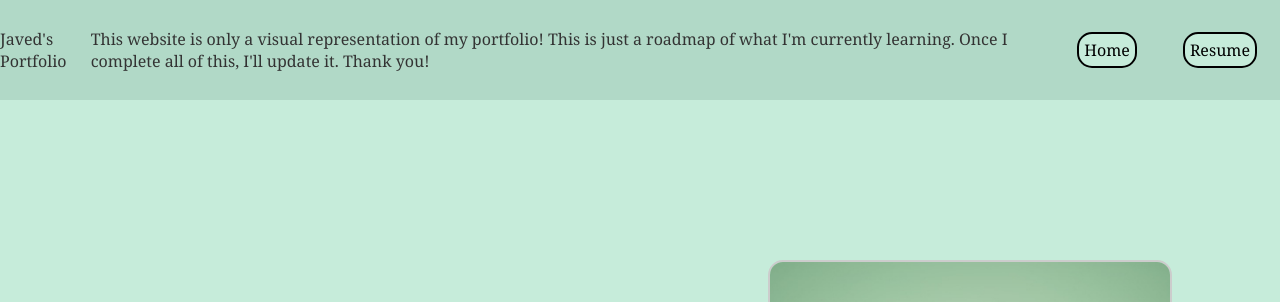
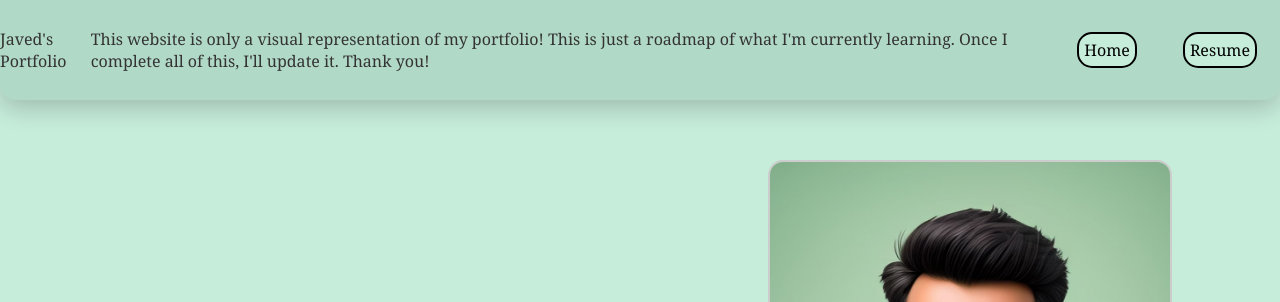
Before and after one commit to shk-javed/shkjavedportfolio, a plain HTML site: page index.html in a window 1280 px wide. Shown: the top 302 px of the page. Drawn offline with nearby package versions, Linux system fonts and the light colour scheme; a script that the page names is missing.

Commit message:
Add files via upload

```diff
--- a/index.html
+++ b/index.html
@@ -18,13 +18,26 @@
             pandding: 0;
             /* <-- Typo here */
         }
-body {
-  font-family: Georgia, serif;
-}
 
-h1, h2, h3, h4, h5, h6, p, a, div, span, li, td, th {
-  font-family: Georgia, serif;
-}
+        body {
+            font-family: Georgia, serif;
+        }
+
+        h1,
+        h2,
+        h3,
+        h4,
+        h5,
+        h6,
+        p,
+        a,
+        div,
+        span,
+        li,
+        td,
+        th {
+            font-family: Georgia, serif;
+        }
 
         body {
             background-color: rgb(198, 236, 218);
@@ -35,11 +48,20 @@ h1, h2, h3, h4, h5, h6, p, a, div, span, li, td, th {
 
 
         nav {
+            position: fixed;
+            top: 0;
+            left: 50%;
+            transform: translateX(-50%);
+            width: 100%;
+            background-color: #b1d9c7;
             display: flex;
             justify-content: space-around;
             align-items: center;
             height: 100px;
-            background-color: #b1d9c7;
+            z-index: 999;
+            box-shadow: 0 8px 24px rgba(0, 0, 0, 0.2);
+            backdrop-filter: blur(8px);
+            border-radius: 0 0 16px 16px;
         }
 
         nav ul {
@@ -765,8 +787,7 @@ h1, h2, h3, h4, h5, h6, p, a, div, span, li, td, th {
 
                 <div class="project-card">
                     <a href="https://your-site.com/aadhaar-masking-tool" target="_blank">
-                        <img src="project1.png" alt="Aadhaar Masking Tool"
-                            class="project-image" />
+                        <img src="project1.png" alt="Aadhaar Masking Tool" class="project-image" />
                         <h3 class="project-title">Aadhaar Masking Tool</h3>
                         <p class="project-description">
                             A Django-powered web app to detect Aadhaar numbers in images and PDFs, then mask the first 8
@@ -777,8 +798,7 @@ h1, h2, h3, h4, h5, h6, p, a, div, span, li, td, th {
 
                 <div class="project-card">
                     <a href="https://your-site.com/keystroke-stress-detector" target="_blank">
-                        <img src="project2.png" alt="Keystroke Stress Detection"
-                            class="project-image" />
+                        <img src="project2.png" alt="Keystroke Stress Detection" class="project-image" />
                         <h3 class="project-title">Keystroke Stress Detection</h3>
                         <p class="project-description">
                             A machine learning-based Streamlit app that detects user stress levels in real-time using
@@ -789,8 +809,7 @@ h1, h2, h3, h4, h5, h6, p, a, div, span, li, td, th {
 
                 <div class="project-card">
                     <a href="https://your-site.com/student-support-chatbot" target="_blank">
-                        <img src="project3.png" alt="Student Support Chatbot"
-                            class="project-image" />
+                        <img src="project3.png" alt="Student Support Chatbot" class="project-image" />
                         <h3 class="project-title">Student Support Chatbot</h3>
                         <p class="project-description">
                             A Dialogflow-based chatbot integrated with web and WhatsApp to assist students with
@@ -801,8 +820,7 @@ h1, h2, h3, h4, h5, h6, p, a, div, span, li, td, th {
 
                 <div class="project-card">
                     <a href="https://your-site.com/netflix-analysis" target="_blank">
-                        <img src="project4.png" alt="Netflix Data Analysis"
-                            class="project-image" />
+                        <img src="project4.png" alt="Netflix Data Analysis" class="project-image" />
                         <h3 class="project-title">Netflix Data Analysis</h3>
                         <p class="project-description">
                             Exploratory data analysis (EDA) on Netflix content dataset to uncover trends in genre,
```
